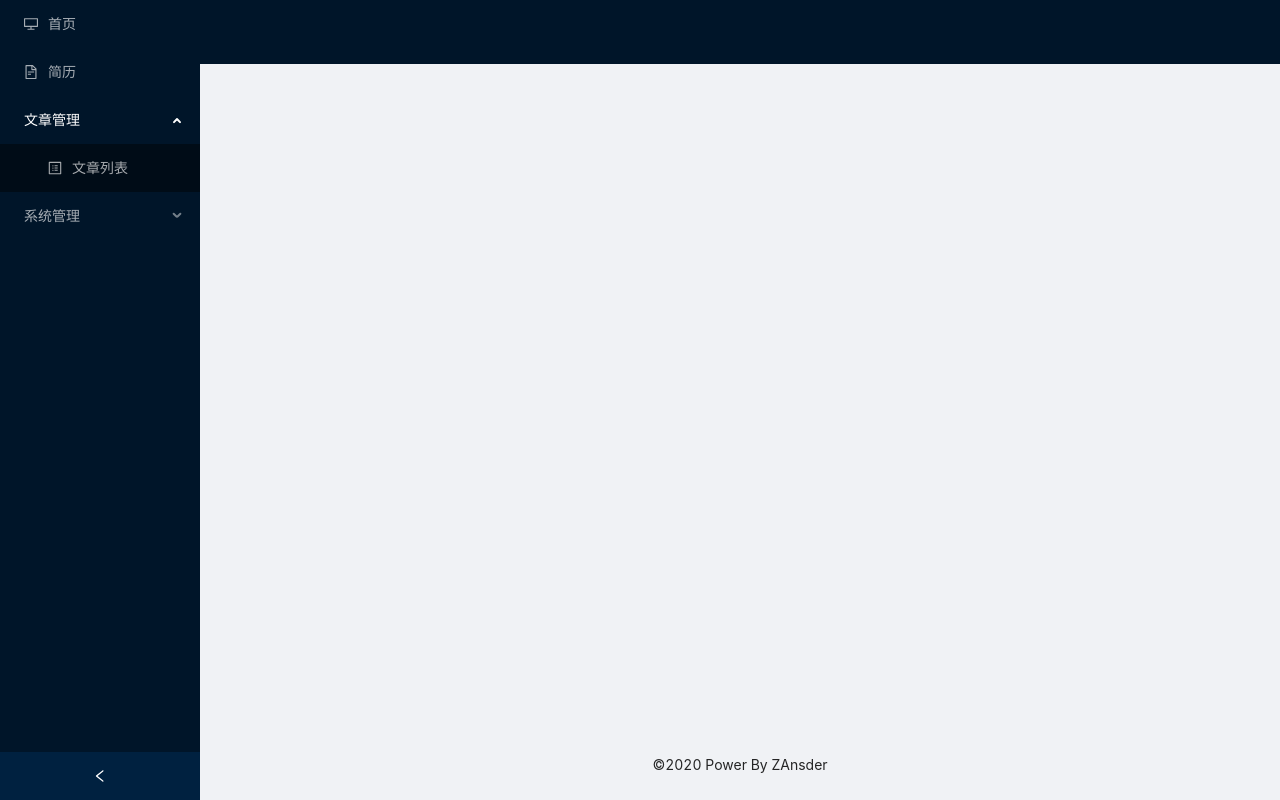
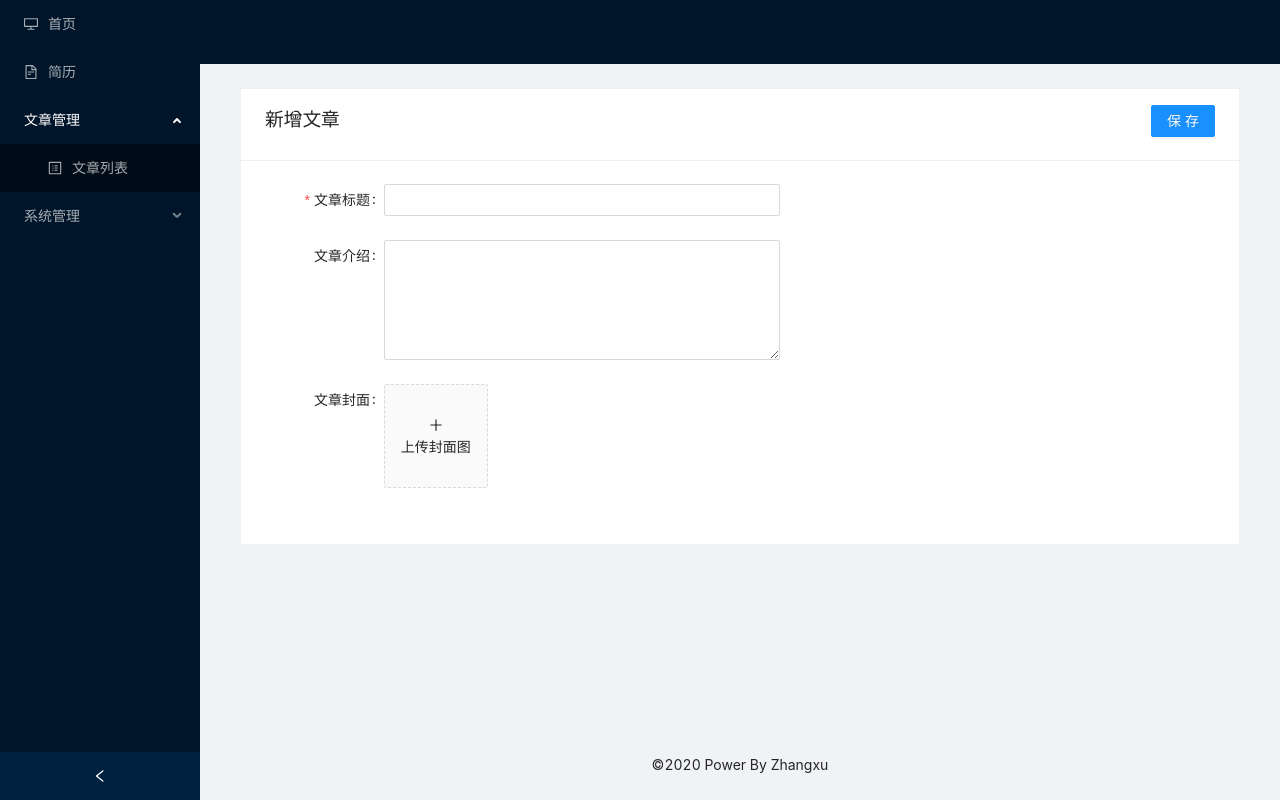
Before and after one commit to zaniors/zansder-next-admin, a React (Create React App) app: page /article/create in a window 1280 px wide. Built offline with nearby package versions, Linux system fonts and the light colour scheme.

Commit message:
新增/编辑文章页面

```diff
--- a/src/api/api-url.ts
+++ b/src/api/api-url.ts
@@ -6,7 +6,8 @@
  */
 enum ApiUrl {
   ArticleList = '/article',
-  Login = '/login'
+  Login = '/login',
+  Upload = '/upload'
 }
 
 export default ApiUrl;
--- a/src/layout/index.tsx
+++ b/src/layout/index.tsx
@@ -21,11 +21,14 @@ export const LayoutAdminRoute = (props: any) => {
                 return (
                   <SubMenu key={item.path} title={item.name}>
                     {
-                      item.routes.map((subItem: any) => (
-                        <Menu.Item key={subItem.path} icon={<subItem.icon />}>
-                          <Link to={subItem.path}>{subItem.name}</Link>
-                        </Menu.Item>
-                      ))
+                      item.routes.map((subItem: any) => {
+                        return subItem.name
+                          ?
+                          <Menu.Item key={subItem.path} icon={<subItem.icon />}>
+                            <Link to={subItem.path}>{subItem.name}</Link>
+                          </Menu.Item>
+                          : null
+                      })
                     }
                   </SubMenu>
                 )
@@ -48,7 +51,7 @@ export const LayoutAdminRoute = (props: any) => {
             {renderRoutes(props.route.routes)}
           </section>
         </Content>
-        <Footer style={{ textAlign: 'center' }}>&copy;2020 Power By ZAnsder</Footer>
+        <Footer style={{ textAlign: 'center' }}>&copy;2020 Power By Zhangxu</Footer>
       </Layout>
     </Layout>
   )
--- /dev/null
+++ b/src/views/article/create-edit/cover-uploader.tsx
@@ -0,0 +1,55 @@
+import React, { FC, useState } from 'react';
+import { Upload, message } from 'antd';
+import { UploadChangeParam, RcFile } from 'antd/lib/upload';
+import { LoadingOutlined, PlusOutlined } from '@ant-design/icons';
+import ApiUrl from '../../../api/api-url';
+import config from '../../../config';
+
+const ArticleCoverUploader: FC = () => {
+  const [coverLoading, setCoverLoading] = useState(false);
+  const [imageUrl, setImageUrl] = useState('');
+
+  const onBeforeUpload = (file: RcFile) => {
+    const isJpgOrPng = file.type === 'image/jpeg' || file.type === 'image/png';
+    if (!isJpgOrPng) {
+      message.error('只能上传JPG/PNG文件类型!');
+    }
+
+    return isJpgOrPng;
+  };
+
+  const onUploadChange = (info: UploadChangeParam) => {
+    if (info.file.status === 'uploading') {
+      setCoverLoading(true);
+      return
+    }
+
+    if (info.file.status === 'done' && info.file.originFileObj) {
+      const { data } = JSON.parse(info.file.xhr.response);
+      setCoverLoading(false);
+      setImageUrl(data.url);
+    }
+  };
+
+  const uploadButton = (
+    <section>
+      {coverLoading ? <LoadingOutlined /> : <PlusOutlined />}
+      <section className="ant-upload-text">上传封面图</section>
+    </section>
+  );
+
+  return (
+    <Upload
+      name="file"
+      listType="picture-card"
+      className="cover-uploader"
+      showUploadList={false}
+      action={config.apiUrl + ApiUrl.Upload}
+      beforeUpload={onBeforeUpload}
+      onChange={onUploadChange}
+    >
+      {imageUrl ? <img src={imageUrl} alt="avatar" style={{ width: '100%' }} /> : uploadButton}
+    </Upload>
+  )
+}
+export default ArticleCoverUploader;
--- /dev/null
+++ b/src/views/article/create-edit/header.tsx
@@ -0,0 +1,17 @@
+import React, { FC } from 'react';
+import { Button } from 'antd';
+
+interface HeaderProps {
+  title: string;
+}
+
+const ArticleCreateEditHeader: FC<HeaderProps> = (props) => {
+  return (
+    <header className="article-create-edit-header">
+      <h3 className="title">{props.title}</h3>
+      <Button type="primary">保存</Button>
+    </header>
+  )
+}
+
+export default ArticleCreateEditHeader;
--- /dev/null
+++ b/src/views/article/create-edit/index.scss
@@ -0,0 +1,7 @@
+.article-create-edit-container {
+
+  .article-create-edit-header {
+    display: flex;
+    justify-content: space-between;
+  }
+}
--- /dev/null
+++ b/src/views/article/create-edit/index.tsx
@@ -0,0 +1,68 @@
+import React, { useState, useEffect, useCallback } from 'react';
+import { withRouter } from 'react-router-dom';
+import { Card, Form, Input } from 'antd';
+import ArticleCreateEditHeader from './header';
+import ArticleCoverUploader from './cover-uploader';
+import { getArticleByIdAxios } from '../index.service';
+import './index.scss';
+
+const ArticleCreateEdit = withRouter((props) => {
+  const [articleInput, setArticleInput] = useState({});
+  const [id] = useState(props.match.params.id);
+  const [actionTitle] = useState(id ? '编辑文章' : '新增文章');
+
+  const loadArticleById = useCallback(async () => {
+    if (!id) {
+      return;
+    }
+    const { data } = await getArticleByIdAxios(id);
+    setArticleInput(data)
+  }, [id])
+
+  useEffect(() => {
+    loadArticleById();
+  }, [loadArticleById]);
+
+  // form表单布局配置
+  const layout = {
+    labelCol: { span: 3 },
+    wrapperCol: { span: 10 },
+  };
+
+  return (
+    <section className="article-create-edit-container">
+      <Card title={<ArticleCreateEditHeader title={actionTitle} />}>
+        <Form
+          {...layout}
+          initialValues={articleInput}
+        >
+          <Form.Item
+            label="文章标题"
+            name="title"
+            rules={[{ required: true, message: '请输入文章标题' }]}
+          >
+            <Input />
+          </Form.Item>
+
+          <Form.Item
+            label="文章介绍"
+            name="intro"
+          >
+            <Input.TextArea rows={5} />
+          </Form.Item>
+
+          <Form.Item
+            label="文章封面"
+            name="cover"
+            valuePropName="fileList"
+            getValueFromEvent={e => e.fileList}
+          >
+            <ArticleCoverUploader />
+          </Form.Item>
+        </Form>
+      </Card>
+    </section>
+  )
+})
+
+export default ArticleCreateEdit;
--- a/src/views/article/index.service.ts
+++ b/src/views/article/index.service.ts
@@ -7,11 +7,16 @@ const getArticlesAxios = () => {
   return http.get<IResponse<ArticleOutputData[]>>(ApiUrl.ArticleList);
 }
 
+const getArticleByIdAxios = (id: string) => {
+  return http.get<IResponse<ArticleOutputData>>(`${ApiUrl.ArticleList}/${id}`);
+}
+
 const delArticleAxios = (id: string) => {
   return http.delete(`${ApiUrl.ArticleList}/${id}`);
 }
 
 export {
   getArticlesAxios,
+  getArticleByIdAxios,
   delArticleAxios,
 }
--- a/src/views/article/list/header.tsx
+++ b/src/views/article/list/header.tsx
@@ -1,10 +1,11 @@
 import React, { FC } from 'react';
 import { Button } from 'antd';
+import history from '../../../utils/history';
 
 const ArticleHeader: FC = () => {
   return (
     <header className="article-header">
-      <Button type="primary">新建文章</Button>
+      <Button type="primary" onClick={() => history.push('/article/create')}>新建文章</Button>
     </header>
   )
 }
```
Also changed, not shown: src/router/index.tsx (+10 -1 lines).
